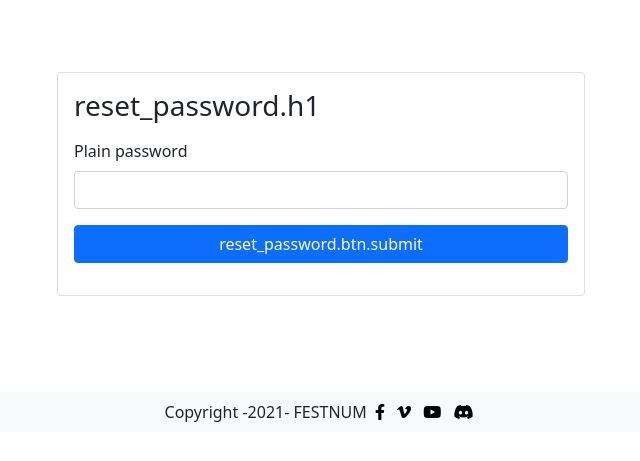
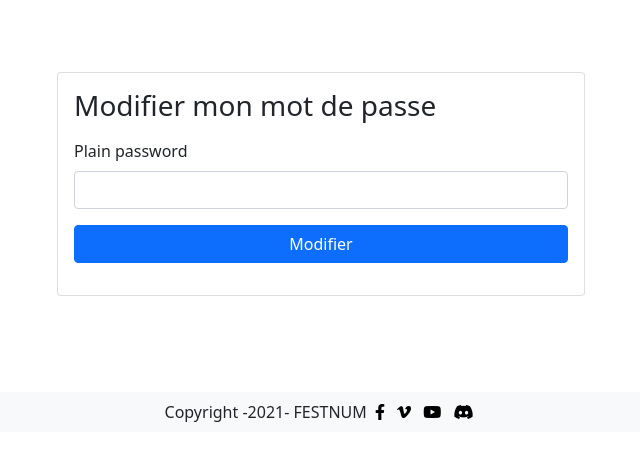
Before and after one commit to mikamikachu-cell/FESTNUM, a Symfony app: template templates/security/reset_password.html.twig in a window 1280 px wide. Shown: the part 56-517 px from the top of the page, without its empty margins (319-959 px from the left). Run offline with Twig, Linux system fonts and the light colour scheme; the template is opened without the code that fills it, so the values that code supplies are empty; form fields are guessed from the names that the template uses; some libraries are stand-ins or nearby versions.

Commit message:
Ajout fonctionnalités changement de mot de passe

```diff
--- a/src/Controller/Front/SubmitProjectController.php
+++ b/src/Controller/Front/SubmitProjectController.php
@@ -12,7 +12,7 @@ use Symfony\Bundle\FrameworkBundle\Controller\AbstractController;
 class SubmitProjectController extends AbstractController
 {
     /**
-     * @Route("/{id}/submit", name="submit_project")
+     * @Route("/submit/{id}", name="submit_project")
      */
     public function submit(Request $request, User $user): Response
     {
@@ -40,7 +40,7 @@ class SubmitProjectController extends AbstractController
         ]);
     }
     /**
-     * @Route("/{id}/delete", name="delete_project")
+     * @Route("/delete/{id}", name="delete_project")
      */
     public function delete(Request $request, User $user): Response
     {
--- a/src/Controller/SecurityController.php
+++ b/src/Controller/SecurityController.php
@@ -139,7 +139,7 @@ class SecurityController extends AbstractController
                 $user->setConfirmationToken(null);
             }
             $this->getDoctrine()->getManager()->flush();
-            $msg = $this->translator->trans('reset_password.flash.success', [], 'security');
+            $msg = $this->translator->trans('Mot de passe modifié avec succès', [], 'security');
             $this->addFlash('info', $msg);
             return $guardHandler->authenticateUserAndHandleSuccess($user, $request, $authenticator, 'main');
         }
--- a/templates/front/block/_navbar.html.twig
+++ b/templates/front/block/_navbar.html.twig
@@ -201,16 +201,16 @@
                     </li>
                     {% else %}
                     <li class="dropdown-item">
-                        <a href="#">
+                        <a href="{{ path('profile') }}">
                             <i class="fas fa-user-cog"></i> Mon profil
                         </a>
                     </li>
                     {% endif %}
-                    <li class="dropdown-item{{ route == 'app_reset_password' ? ' active' }}">
+                    {# <li class="dropdown-item{{ route == 'app_reset_password' ? ' active' }}">
                         <a href="{{ path('app_reset_password', { 'id': app.user.id }) }}">
                             <i class="fas fa-key"></i> Modifier mon mot de passe
                         </a>
-                    </li>
+                    </li> #}
                     <li class="dropdown-item">
                         <a href="{{ path('app_logout') }}">
                             <i class="fas fa-sign-out-alt"></i> Me déconnecter
--- a/templates/security/reset_password.html.twig
+++ b/templates/security/reset_password.html.twig
@@ -2,7 +2,7 @@
 {% trans_default_domain 'security' %}
 {% extends 'front/layout.html.twig' %}
 
-{% block title %}{{ 'reset_password.title'|trans() }}{% endblock %}
+{% block title %}Modification mot de passe{% endblock %}
 
 {% block content %}
 <section class="pt-4 pb-4">
@@ -11,14 +11,14 @@
             <div class="card mt-4 mb-4">
                 <div class="card-body">
                     {{ form_start(form) }}
-                        <h1 class="h3 mb-3 font-weight-normal">{{ 'reset_password.h1'|trans() }}</h1>
+                        <h1 class="h3 mb-3 font-weight-normal">Modifier mon mot de passe</h1>
                         {% if form.password is defined %}
                             {{ form_row(form.password) }}
                         {% endif %}
                         {{ form_row(form.plainPassword) }}
                         <div class="form-group text-center">
                             <button class="btn btn-primary btn-block" type="submit">
-                                {{ 'reset_password.btn.submit'|trans() }}
+                                Modifier
                             </button>
                         </div>
                     {{ form_end(form) }}
```
Also changed, not shown: src/Controller/Front/PageController.php (+8 -0 lines), src/Form/ResetPasswordFormType.php (+6 -6 lines), templates/front/page/profile.html.twig (added, +14 -0 lines), 2 other files.
